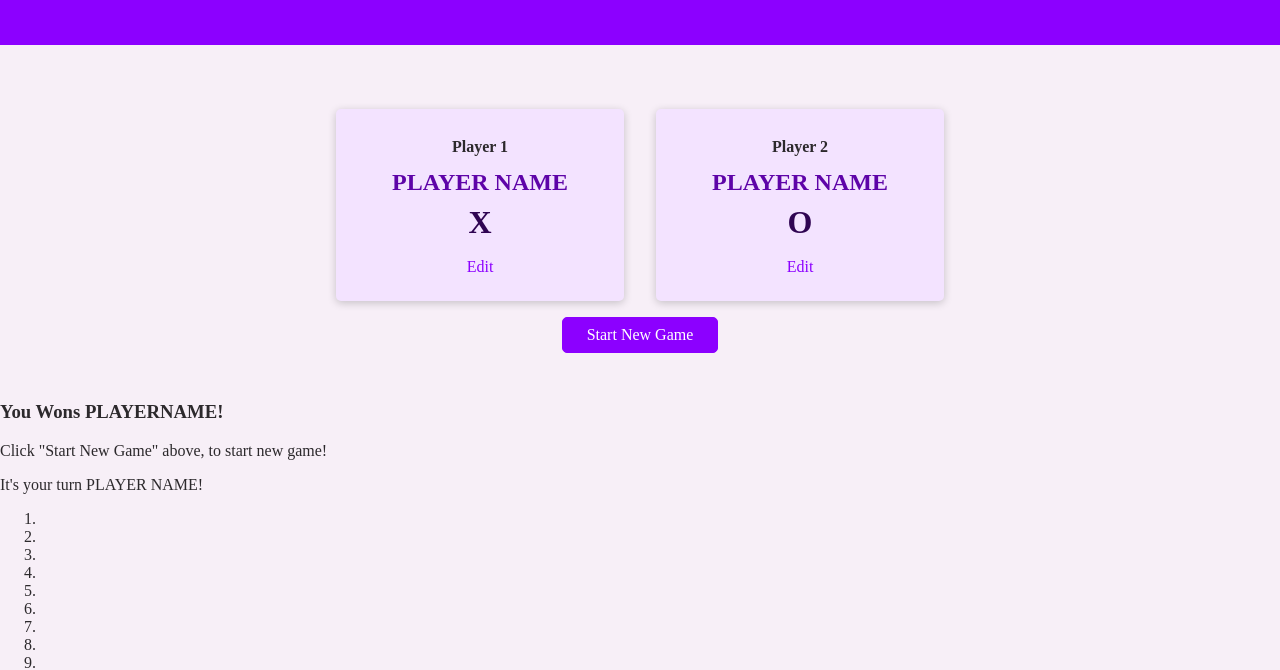
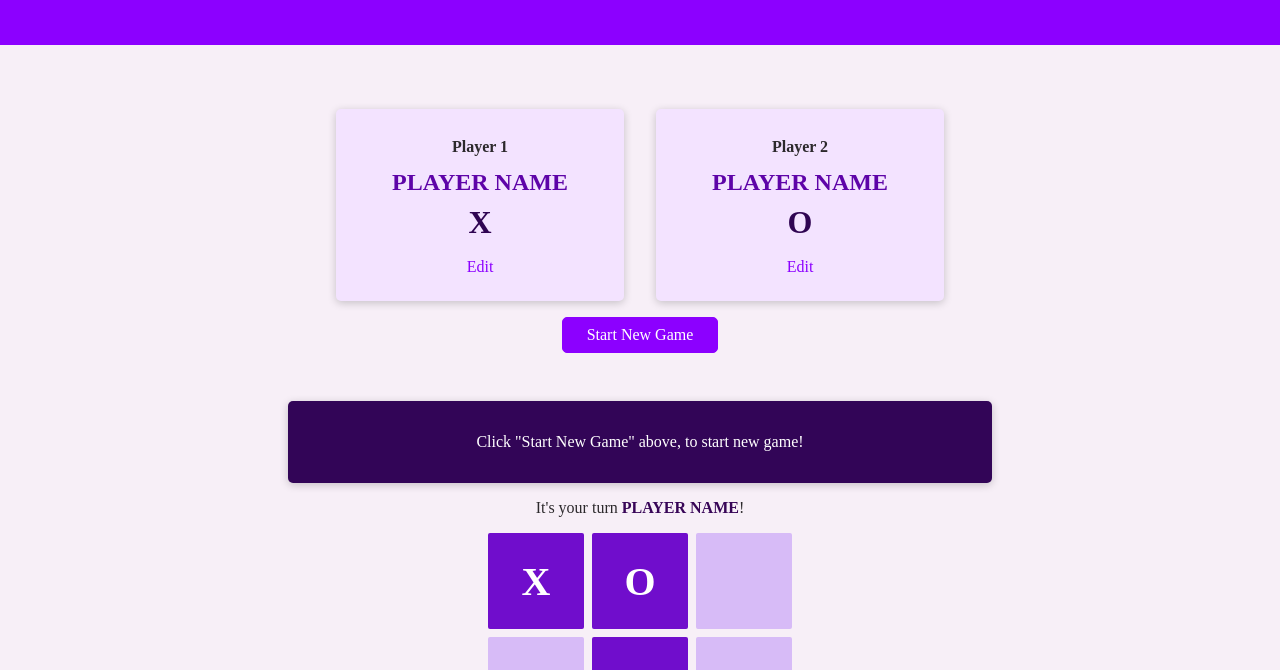
Before and after one commit to yash2411/Tic-Tac-Toe, a plain HTML site: page index.html in a window 1280 px wide. Shown: the part 133-803 px from the top of the page. Drawn offline with Linux system fonts and the light colour scheme.

Commit message:
Style added to the game board

```diff
--- a/index.html
+++ b/index.html
@@ -12,6 +12,7 @@
     <link rel="stylesheet" href="styles/styles.css">
     <link rel="stylesheet" href="styles/overlays.css">
     <link rel="stylesheet" href="styles/configuration.css">
+    <link rel="stylesheet" href="styles/game.css">
 </head>
 
 <body>
@@ -56,23 +57,23 @@
             <button class="btn">Start New Game</button>
         </section>
         <section id="active-game">
-            <article>
-                <h3>You Wons <span id="winner-name">PLAYERNAME</span>!</h3>
+            <article id="game-over">
+                <h2>You Wons <span id="winner-name">PLAYERNAME</span>!</h2>
                 <p>Click "Start New Game" above, to start new game!</p>
             </article>
             <p>It's your turn <span id="active-player-name">PLAYER NAME</span>!</p>
-            <ol>
+            <ol id="game-board">
+                <li class="disabled">X</li>
+                <li class="disabled">O</li>
                 <li></li>
+
                 <li></li>
+                <li class="disabled">X</li>
                 <li></li>
 
                 <li></li>
                 <li></li>
-                <li></li>
-
-                <li></li>
-                <li></li>
-                <li></li>
+                <li class="disabled">O</li>
             </ol>
         </section>
     </main>
--- /dev/null
+++ b/styles/game.css
@@ -0,0 +1,69 @@
+#active-game
+{
+    text-align: center;
+    margin: 2rem 0 5rem 0;
+    /* display: none; */
+}
+
+#game-over
+{
+    width: 90%;
+    max-width: 40rem;
+    margin: auto;
+    padding: 1rem 2rem;
+    background-color: rgb(50, 5, 87);
+    color: white;
+    box-shadow: 0 2px 8px rgba(0, 0, 0, 0.2);
+    border-radius: 5px;
+    /* display: none; */
+}
+
+#game-over h2
+{
+    font-size: 2.5rem;
+    margin: 0.5rem 0;
+    display: none;
+}
+
+#active-player-name
+{
+    font-weight: bold;
+    color: rgb(55, 5, 87);
+}
+
+#game-board
+{
+    list-style: none;
+    margin: 1rem 0;
+    padding: 0;
+    display: grid;
+    grid-template-columns: repeat(3, 6rem);
+    grid-template-rows: repeat(3, 6rem);
+    justify-content: center;
+    gap: 0.5rem;
+}
+
+#game-board li
+{
+    background-color: rgb(215, 187, 247);
+    border-radius: 2px;
+    cursor: pointer;
+    display: flex;
+    justify-content: center;
+    align-items: center;
+    font-size: 2.5rem;
+    font-weight: bold;
+}
+
+#game-board li:hover
+{
+    background-color: rgb(112, 13, 204);
+}
+
+#game-board li.disabled
+{
+    background-color: rgb(112, 13, 204);
+    color: white;
+    cursor: default;
+
+}
```
Also changed, not shown: styles/styles.css (line endings or trailing spaces).
